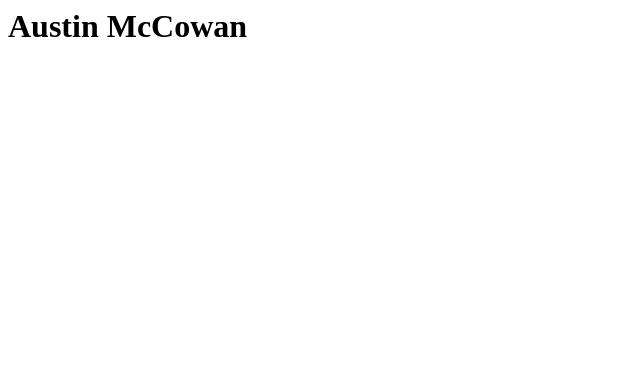
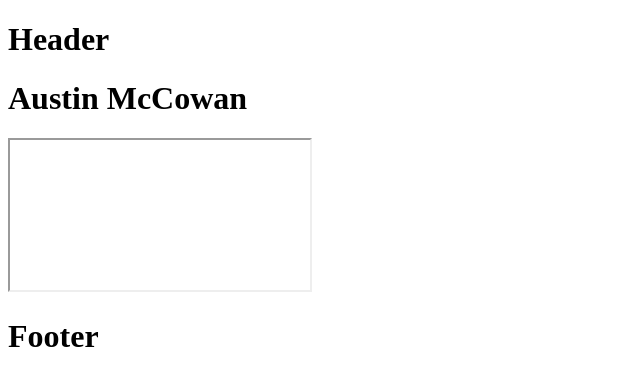
Before and after one commit to AustinMcCowan/portfolio, a plain HTML site: page index.html in a window 1280 px wide. Shown: the whole page, without its empty margins (0-640 px from the left). Drawn offline with Linux system fonts and the light colour scheme.

Commit message:
Added new files and started basic formatting Added new files: site.css, home.html Created formatting for files

```diff
--- a/index.html
+++ b/index.html
@@ -1,5 +1,27 @@
+<!DOCTYPE html>
+<!--
+  Austin McCowan
+  04/07/2021
+  index.html file for portfolio, serves as a home page
+-->
 <html>
+  <head>
+  </head>
   <body>
-    <h1>Austin McCowan</h1>
+    <!--Header-->
+    <div>
+      <h1>Header</h1>
+    </div>
+
+    <!-- Main -->
+    <div>
+      <h1>Austin McCowan</h1>
+      <iframe></iframe>
+    </div>
+
+    <!-- Footer -->
+    <div>
+      <h1>Footer</h1>
+    </div>
   </body>
 </html>
```
Also changed, not shown: about.html (+13 -0 lines), project.html (+13 -0 lines), css/site.css (added), home.html (added).
